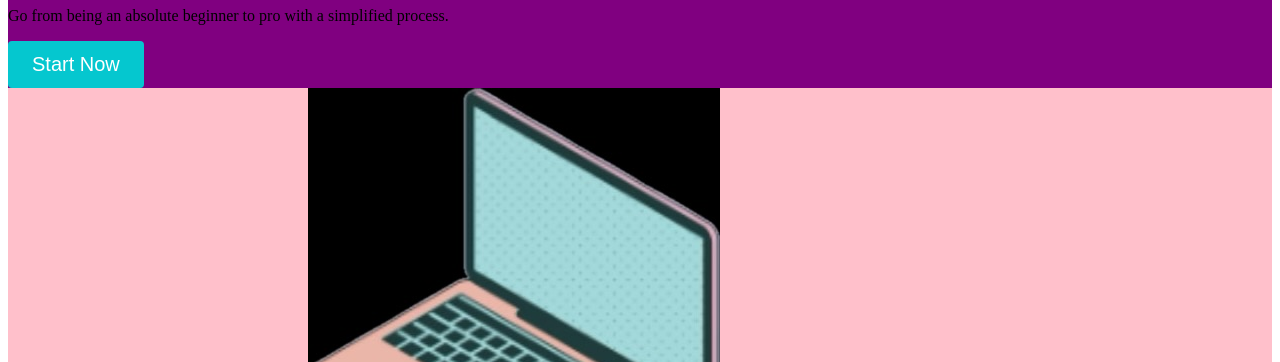
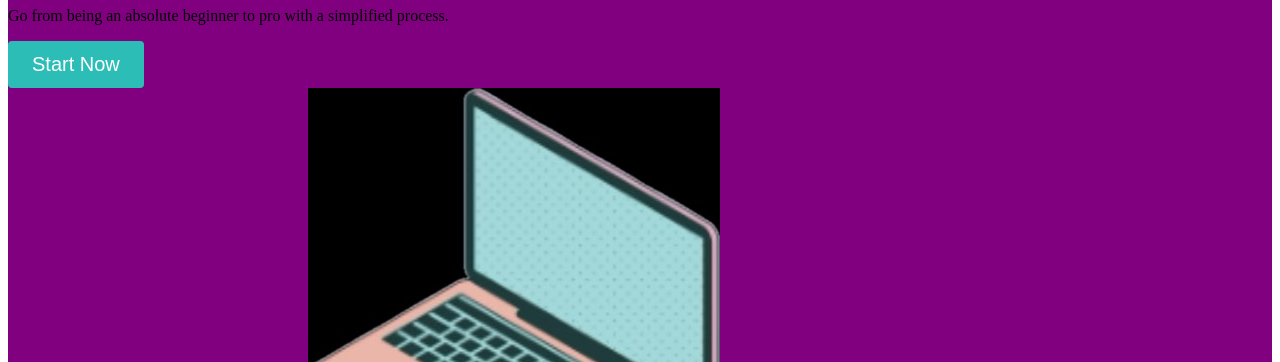
Before and after one commit to Kimafc15/Practice-HTML, a plain HTML site: page index.html in a window 1280 px wide. Shown: the part 231-593 px from the top of the page. Drawn offline with Linux system fonts and the light colour scheme.

Commit message:
button color

```diff
--- a/index.html
+++ b/index.html
@@ -39,7 +39,7 @@
         <button class="button">Start Now</button>
         </div>
         <div class="left">
-            <svg class="logo">
+            <svg class="laptop">
              <img src="./assets/laptop.jpeg" alt="laptop">
             </svg>
         </div>
--- a/style.css
+++ b/style.css
@@ -14,15 +14,15 @@
 }
 
 .box {
-  background-color: yellow;
+  background-color: purple;
 }
 
 .right {
-  background-color: purple;
+  background-color: none;
 }
 
 .button {
-  background-color: #05c7cf; /* Background color */
+  background-color: #2DBDB7; /* Background color */
   color: white; /* Text color */
   padding: 12px 24px; /* Top and bottom padding, left and right padding */
   font-size: 20px; /* Font size */
@@ -37,9 +37,9 @@
 }
 
 .left {
-  background-color: pink;
+  background-color: none;
 }
 
 .laptop {
-  background-color: green;
+  background-color: none;
 }
```
